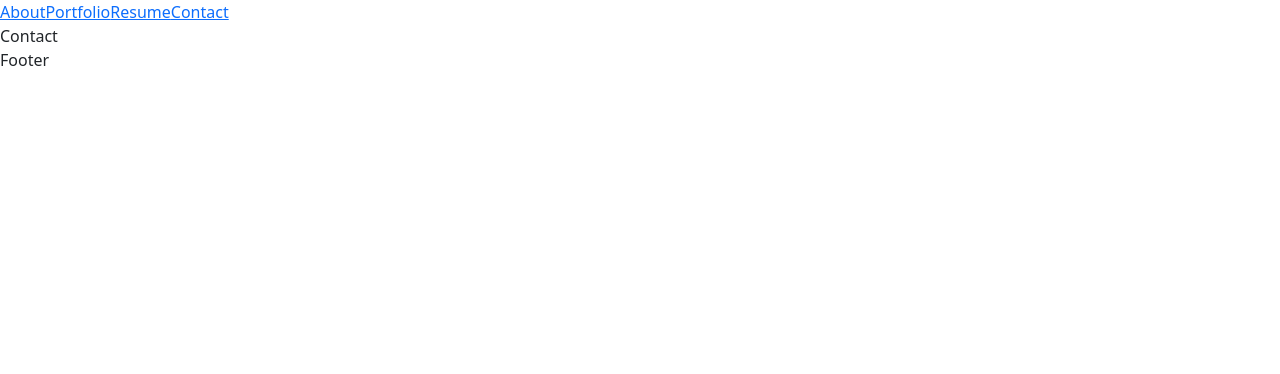
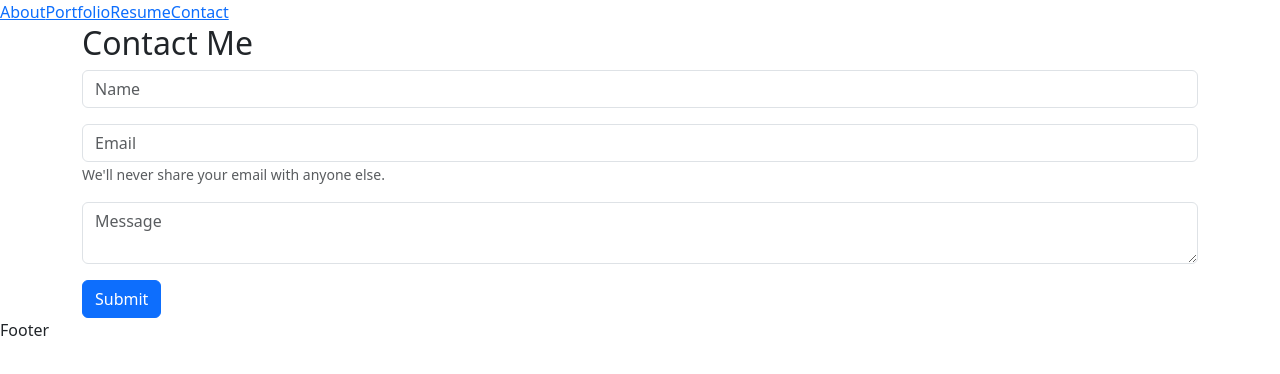
Before and after one commit to ag-bootcamp-umn/react-portfolio, a React (Vite) app: page /contact in a window 1280 px wide. Shown: the top 374 px of the page. Built offline with nearby package versions, Linux system fonts and the light colour scheme.

Commit message:
added form to contact page

```diff
--- a/src/App.jsx
+++ b/src/App.jsx
@@ -13,12 +13,15 @@ export default function App() {
         {/* <Nav currentPage={currentPage} /> */}
       </Header >
       <main>
+        <div className="container">
           <Routes>
             <Route path="/" element={<About />} />
             <Route path="/portfolio" element={<Portfolio />} />
             <Route path="/resume" element={<Resume />} />
             <Route path="/contact" element={<Contact />} />
           </Routes>
+        </div>
+
       </main>
       <Footer />
     </>
--- a/src/pages/Contact.jsx
+++ b/src/pages/Contact.jsx
@@ -1,7 +1,37 @@
+import Button from 'react-bootstrap/Button';
+import Form from 'react-bootstrap/Form';
+
 export default function Contact() {
+
   return (
    <>
-   Contact
+    <div className="row">
+    <h2>Contact Me</h2>
+
+    <Form>
+
+    <Form.Group className="mb-3" controlId="name">
+        <Form.Control type="input" placeholder="Name" />
+      </Form.Group>
+
+      <Form.Group className="mb-3" controlId="formBasicEmail">
+        <Form.Control type="email" placeholder="Email" />
+        <Form.Text className="text-muted">
+          We'll never share your email with anyone else.
+        </Form.Text>
+      </Form.Group>
+
+      <Form.Group className="mb-3" controlId="message">
+        <Form.Control as="textarea" placeholder="Message"/>
+      </Form.Group>
+
+      <Button variant="primary" type="submit">
+        Submit
+      </Button>
+    </Form>
+
+    </div>
+
    </>
   )
 }
--- a/src/pages/Portfolio.jsx
+++ b/src/pages/Portfolio.jsx
@@ -2,6 +2,7 @@ import { useState } from "react";
 import { Project } from "../components";
 import projectData from "../assets/projects.json";
 
+import "/node_modules/bootstrap/dist/css/bootstrap.min.css";
 
 
 export default function Portfolio() {
```
